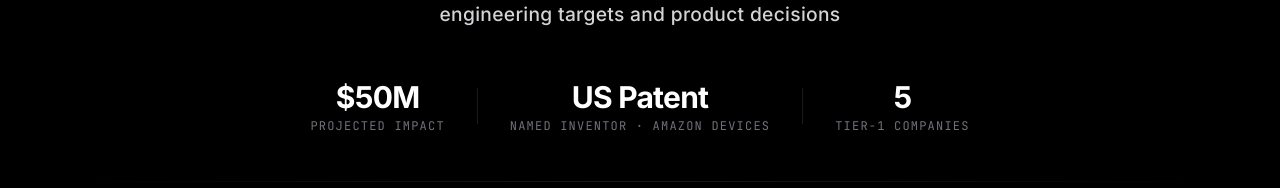
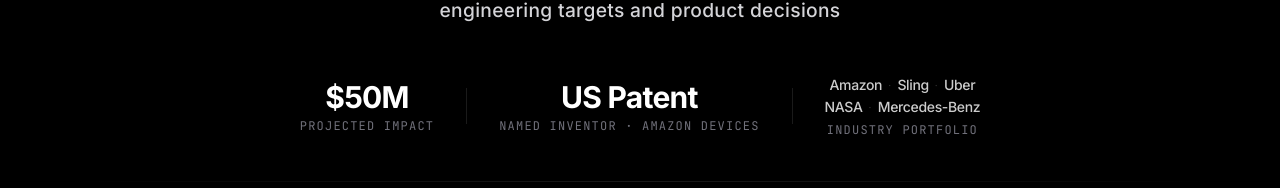
Before and after one commit to brandonfluegel/Research-Portfolio, a Next.js app: page / in a window 1280 px wide. Shown: the part 283-471 px from the top of the page. Built offline with nearby package versions, Linux system fonts and the light colour scheme; no server answers.

Commit message:
Your commit message here

```diff
--- a/app/page.tsx
+++ b/app/page.tsx
@@ -33,9 +33,22 @@ export default function Home() {
             <div className="w-px h-8 sm:h-9 bg-white/10" />
 
             {/* Stat 3 */}
-            <div className="flex flex-col items-center gap-1 px-5 sm:px-6 lg:px-8">
-              <span className="text-white font-bold text-2xl sm:text-2xl lg:text-3xl tracking-tight">5</span>
-              <span className="text-zinc-500 text-[10px] sm:text-[11px] lg:text-xs font-mono uppercase tracking-widest text-center leading-tight">Tier-1 Companies</span>
+            <div className="flex flex-col items-center gap-1.5 px-5 sm:px-6 lg:px-8">
+              <div className="flex flex-col items-center gap-0.5">
+                <div className="flex items-center gap-1.5">
+                  <span className="text-white/80 font-medium text-[11px] sm:text-xs lg:text-sm tracking-tight">Amazon</span>
+                  <span className="text-white/20 text-[10px]">·</span>
+                  <span className="text-white/80 font-medium text-[11px] sm:text-xs lg:text-sm tracking-tight">Sling</span>
+                  <span className="text-white/20 text-[10px]">·</span>
+                  <span className="text-white/80 font-medium text-[11px] sm:text-xs lg:text-sm tracking-tight">Uber</span>
+                </div>
+                <div className="flex items-center gap-1.5">
+                  <span className="text-white/80 font-medium text-[11px] sm:text-xs lg:text-sm tracking-tight">NASA</span>
+                  <span className="text-white/20 text-[10px]">·</span>
+                  <span className="text-white/80 font-medium text-[11px] sm:text-xs lg:text-sm tracking-tight">Mercedes-Benz</span>
+                </div>
+              </div>
+              <span className="text-zinc-500 text-[10px] sm:text-[11px] lg:text-xs font-mono uppercase tracking-widest text-center leading-tight">Industry Portfolio</span>
             </div>
           </div>
         </div>
```
